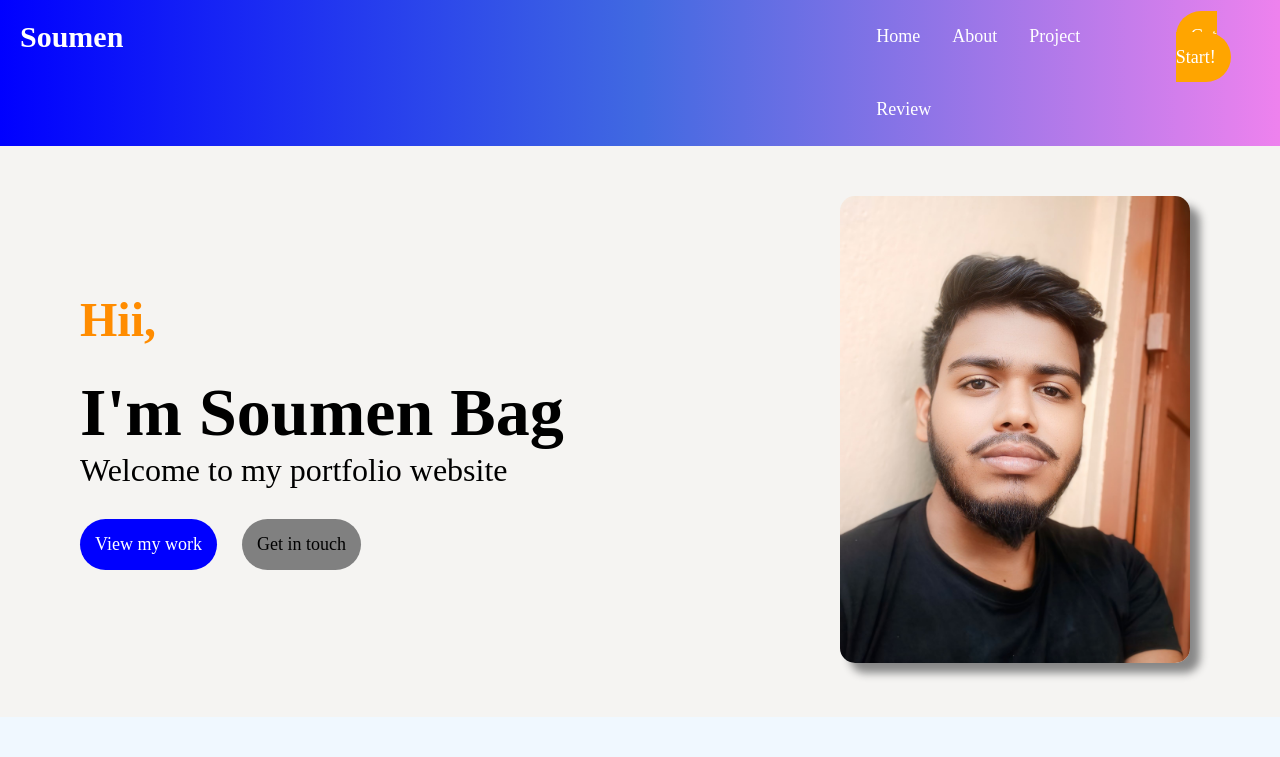
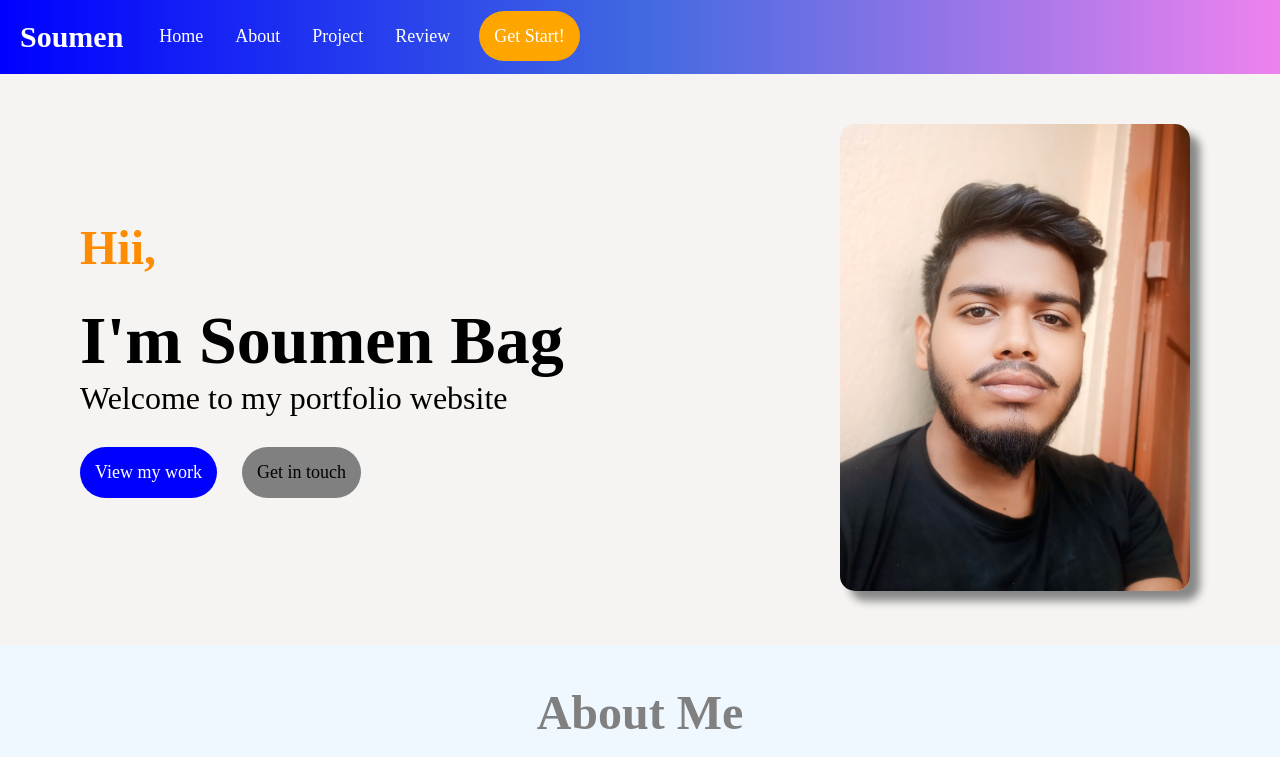
Before and after one commit to Soumen09842/portfolio, a plain HTML site: page index.html in a window 1280 px wide. Shown: the top 757 px of the page. Drawn offline with Linux system fonts and the light colour scheme.

Commit message:
Update index.css

```diff
--- a/index.css
+++ b/index.css
@@ -15,7 +15,7 @@
     padding: 20px;
 	font-size: 20px;
 	color: white;
-	margin-right: 56%;
+
 }
 .nav-ber{
 	overflow: hidden;
```
